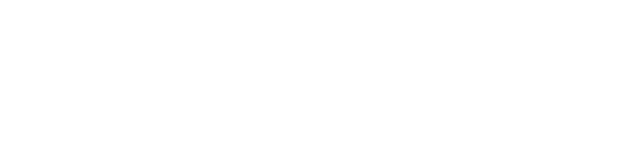
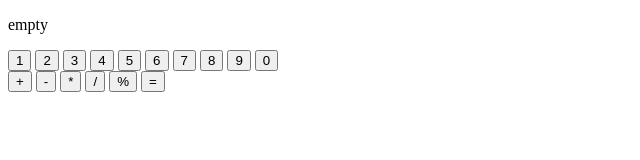
Before and after one commit to lucas-stoltman/JS-Calculator, a plain HTML site: page index.html in a window 1280 px wide. Shown: the whole page, without its empty margins (0-640 px from the left). Drawn offline with Linux system fonts and the light colour scheme.

Commit message:
Add all buttons crudely

```diff
--- a/index.html
+++ b/index.html
@@ -1,12 +1,39 @@
 <!DOCTYPE html>
 <html lang="en">
+
 <head>
     <meta charset="UTF-8">
     <meta http-equiv="X-UA-Compatible" content="IE=edge">
     <meta name="viewport" content="width=device-width, initial-scale=1.0">
     <title>Document</title>
+
+    <link href="styles/style.css" rel="stylesheet">
 </head>
+
 <body>
+    <div class="calc">
+        <p id="output">empty</p>
+        <div id="nums">
+            <button id="1">1</button>
+            <button id="2">2</button>
+            <button id="3">3</button>
+            <button id="4">4</button>
+            <button id="5">5</button>
+            <button id="6">6</button>
+            <button id="7">7</button>
+            <button id="8">8</button>
+            <button id="9">9</button>
+            <button id="0">0</button>
+        </div>
+        <div id="tools">
+            <button id="add">+</button>
+            <button id="sub">-</button>
+            <button id="mult">*</button>
+            <button id="div">/</button>
+            <button id="mod">%</button>
+            <button id="equals">=</button>
+        </div>
+    </div>
+</body>
 
-</body>
 </html>
--- a/styles/style.css
+++ b/styles/style.css
@@ -0,0 +1,3 @@
+.calc>button {
+    color: red;
+}
```
Also changed, not shown: 1 other file.
